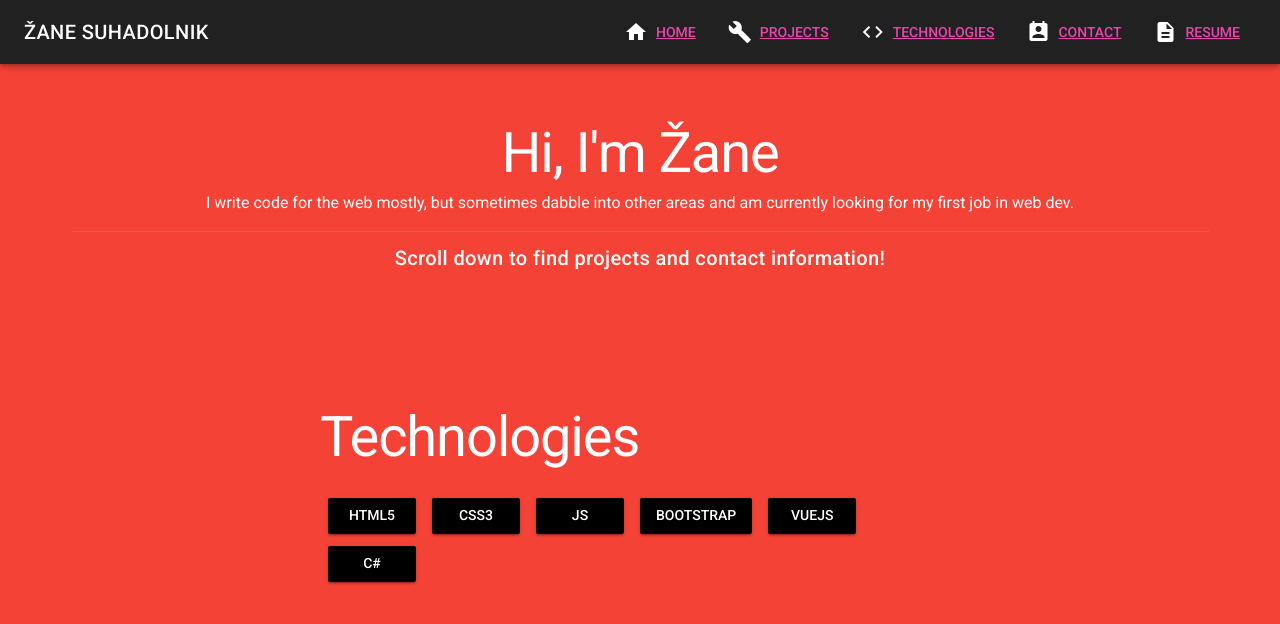
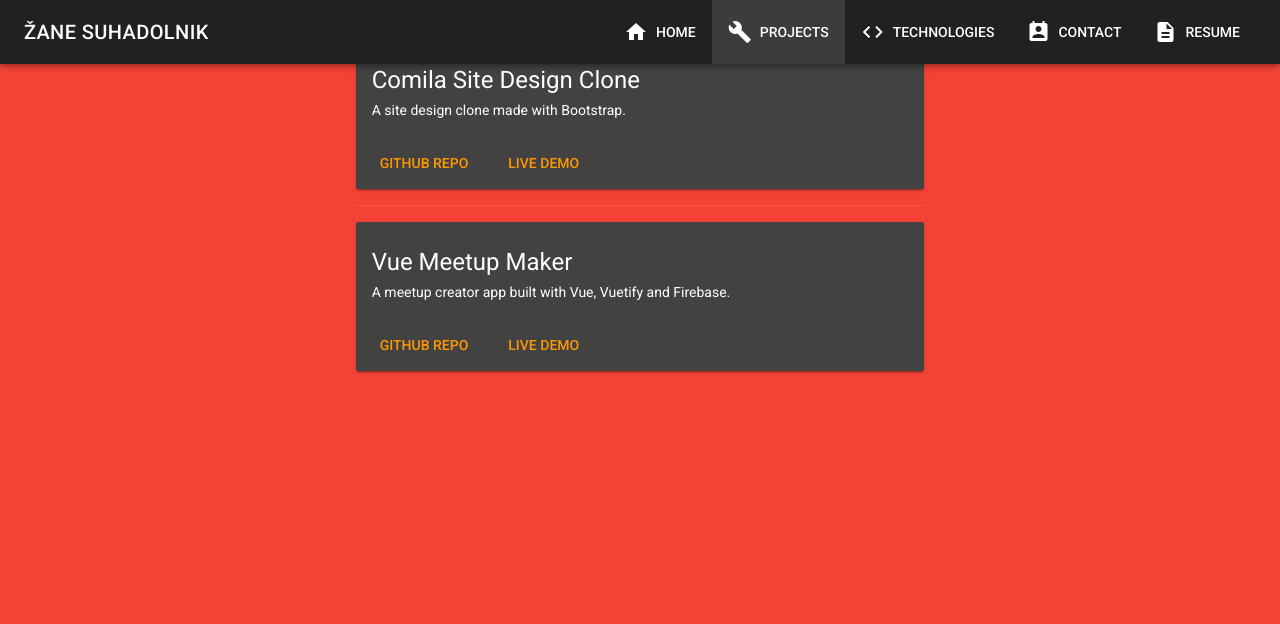
Before and after one commit to zasuh/VuePersonal, a Vue app: page /Projects in a window 1280 px wide. Shown: the top 624 px of the page. Built offline with nearby package versions, Linux system fonts and the light colour scheme.

Commit message:
Added routing to navbar elements, added gradient background to home

```diff
--- a/src/App.vue
+++ b/src/App.vue
@@ -1,8 +1,6 @@
 <template>
   <div id="app">
-    <transition name="moveInUp">
-      <router-view/>
-    </transition>
+    <router-view></router-view>
   </div>
 </template>
 
--- a/src/components/Contact.vue
+++ b/src/components/Contact.vue
@@ -0,0 +1,25 @@
+<template>
+  <v-app dark class="red">
+    <v-toolbar app fixed>
+      <v-toolbar-title>ŽANE SUHADOLNIK</v-toolbar-title>
+      <v-spacer></v-spacer>
+      <v-toolbar-items>
+        <v-btn flat router to="/">
+          <v-icon class="pr-2">home</v-icon>Home
+        </v-btn>
+        <v-btn flat router to="/Projects">
+          <v-icon class="pr-2">build</v-icon>Projects
+        </v-btn>
+        <v-btn flat router to="/Technologies">
+          <v-icon class="pr-2">code</v-icon>Technologies
+        </v-btn>
+        <v-btn flat router to="/Contact">
+          <v-icon class="pr-2">perm_contact_calendar</v-icon>Contact
+        </v-btn>
+        <v-btn flat router to="/Resume">
+          <v-icon class="pr-2">description</v-icon>Resume
+        </v-btn>
+      </v-toolbar-items>
+    </v-toolbar>
+  </v-app>
+</template>
--- a/src/components/Home.vue
+++ b/src/components/Home.vue
@@ -4,51 +4,49 @@
       <v-toolbar-title>ŽANE SUHADOLNIK</v-toolbar-title>
       <v-spacer></v-spacer>
       <v-toolbar-items>
-        <v-btn flat>
-          <v-icon class="pr-2">home</v-icon>
-          <router-link class="nav-link" to="/Home">Home</router-link>
+        <v-btn flat router to="/">
+          <v-icon class="pr-2">home</v-icon>Home
         </v-btn>
-        <v-btn flat>
-          <v-icon class="pr-2" to="\components\Projects">build</v-icon>
-          <router-link class="nav-link" to="/Projects">Projects</router-link>
+        <v-btn flat router to="/Projects">
+          <v-icon class="pr-2">build</v-icon>Projects
         </v-btn>
-        <v-btn flat>
-          <v-icon class="pr-2">code</v-icon>
-          <router-link class="nav-link" to="/Technologies">Technologies</router-link>
+        <v-btn flat router to="/Technologies">
+          <v-icon class="pr-2">code</v-icon>Technologies
         </v-btn>
-        <v-btn flat>
-          <v-icon class="pr-2">perm_contact_calendar</v-icon>
-          <router-link class="nav-link" to="/Contact">Contact</router-link>
+        <v-btn flat router to="/Contact">
+          <v-icon class="pr-2">perm_contact_calendar</v-icon>Contact
         </v-btn>
-        <v-btn flat>
-          <v-icon class="pr-2">description</v-icon>
-          <router-link class="nav-link" to="/Resume">Resume</router-link>
+        <v-btn flat router to="/Resume">
+          <v-icon class="pr-2">description</v-icon>Resume
         </v-btn>
       </v-toolbar-items>
     </v-toolbar>
-    <v-jumbotron class="text-md-center">
+    <v-jumbotron
+      :gradient="gradient"
+      dark
+      src="https://s3.amazonaws.com/vuetify-docs/images/parallax/material2.jpg">>
       <v-container fill-height>
         <v-layout align-center>
-          <v-flex>
+          <v-flex text-xs-center>
             <h3 class="display-3">Hi, I'm Žane</h3>
             <span class="subheading">I write code for the web mostly, but sometimes dabble into other areas
               and am currently looking for my first job in web dev.</span>
             <v-divider class="my-3" dark></v-divider>
-            <div class="title mb-3">Scroll down to find projects and contact information!</div>
           </v-flex>
         </v-layout>
       </v-container>
     </v-jumbotron>
-    <v-layout>
-      <v-flex xs12 sm6 offset-sm3>
-        <h3 class="display-3 pb-3">Technologies</h3>
-        <v-btn color="black">HTML5</v-btn>
-        <v-btn color="black">CSS3</v-btn>
-        <v-btn color="black">JS</v-btn>
-        <v-btn color="black">Bootstrap</v-btn>
-        <v-btn color="black">VueJS</v-btn>
-        <v-btn color="black">C#</v-btn>
-      </v-flex>
-    </v-layout>
   </v-app>
 </template>
+
+<script>
+export default {
+  data: {
+    return: {
+      menuItems: [
+        {}
+      ]
+    }
+  }
+}
+</script>
--- a/src/components/Projects.vue
+++ b/src/components/Projects.vue
@@ -1,28 +1,23 @@
 <template>
-  <div class="projects">
+  <v-app dark class="red">
     <v-toolbar app fixed>
       <v-toolbar-title>ŽANE SUHADOLNIK</v-toolbar-title>
       <v-spacer></v-spacer>
       <v-toolbar-items>
-        <v-btn flat>
-          <v-icon class="pr-2">home</v-icon>
-          <router-link class="nav-link" to="/Home">Home</router-link>
+        <v-btn flat router to="/">
+          <v-icon class="pr-2">home</v-icon>Home
         </v-btn>
-        <v-btn flat>
-          <v-icon class="pr-2" to="\components\Projects">build</v-icon>
-          <router-link class="nav-link" to="/Projects">Projects</router-link>
+        <v-btn flat router to="/Projects">
+          <v-icon class="pr-2">build</v-icon>Projects
         </v-btn>
-        <v-btn flat>
-          <v-icon class="pr-2">code</v-icon>
-          <router-link class="nav-link" to="/Technologies">Technologies</router-link>
+        <v-btn flat router to="/Technologies">
+          <v-icon class="pr-2">code</v-icon>Technologies
         </v-btn>
-        <v-btn flat>
-          <v-icon class="pr-2">perm_contact_calendar</v-icon>
-          <router-link class="nav-link" to="/Contact">Contact</router-link>
+        <v-btn flat router to="/Contact">
+          <v-icon class="pr-2">perm_contact_calendar</v-icon>Contact
         </v-btn>
-        <v-btn flat>
-          <v-icon class="pr-2">description</v-icon>
-          <router-link class="nav-link" to="/Resume">Resume</router-link>
+        <v-btn flat router to="/Resume">
+          <v-icon class="pr-2">description</v-icon>Resume
         </v-btn>
       </v-toolbar-items>
     </v-toolbar>
@@ -58,7 +53,7 @@
         </v-flex>
       </v-layout>
     </v-container>
-  </div>
+  </v-app>
 </template>
 
 <script>
--- a/src/components/Resume.vue
+++ b/src/components/Resume.vue
@@ -0,0 +1,25 @@
+<template>
+  <v-app dark class="red">
+    <v-toolbar app fixed>
+      <v-toolbar-title>ŽANE SUHADOLNIK</v-toolbar-title>
+      <v-spacer></v-spacer>
+      <v-toolbar-items>
+        <v-btn flat router to="/">
+          <v-icon class="pr-2">home</v-icon>Home
+        </v-btn>
+        <v-btn flat router to="/Projects">
+          <v-icon class="pr-2">build</v-icon>Projects
+        </v-btn>
+        <v-btn flat router to="/Technologies">
+          <v-icon class="pr-2">code</v-icon>Technologies
+        </v-btn>
+        <v-btn flat router to="/Contact">
+          <v-icon class="pr-2">perm_contact_calendar</v-icon>Contact
+        </v-btn>
+        <v-btn flat router to="/Resume">
+          <v-icon class="pr-2">description</v-icon>Resume
+        </v-btn>
+      </v-toolbar-items>
+    </v-toolbar>
+  </v-app>
+</template>
--- a/src/components/Technologies.vue
+++ b/src/components/Technologies.vue
@@ -0,0 +1,36 @@
+<template>
+  <v-app dark class="red">
+    <v-toolbar app fixed>
+      <v-toolbar-title>ŽANE SUHADOLNIK</v-toolbar-title>
+      <v-spacer></v-spacer>
+      <v-toolbar-items>
+        <v-btn flat router to="/">
+          <v-icon class="pr-2">home</v-icon>Home
+        </v-btn>
+        <v-btn flat router to="/Projects">
+          <v-icon class="pr-2">build</v-icon>Projects
+        </v-btn>
+        <v-btn flat router to="/Technologies">
+          <v-icon class="pr-2">code</v-icon>Technologies
+        </v-btn>
+        <v-btn flat router to="/Contact">
+          <v-icon class="pr-2">perm_contact_calendar</v-icon>Contact
+        </v-btn>
+        <v-btn flat router to="/Resume">
+          <v-icon class="pr-2">description</v-icon>Resume
+        </v-btn>
+      </v-toolbar-items>
+    </v-toolbar>
+    <v-layout>
+      <v-flex xs12 sm6 offset-sm3>
+        <h3 class="display-3 pb-3">Technologies</h3>
+        <v-btn color="black">HTML5</v-btn>
+        <v-btn color="black">CSS3</v-btn>
+        <v-btn color="black">JS</v-btn>
+        <v-btn color="black">Bootstrap</v-btn>
+        <v-btn color="black">VueJS</v-btn>
+        <v-btn color="black">C#</v-btn>
+      </v-flex>
+    </v-layout>
+  </v-app>
+</template>
--- a/src/router/index.js
+++ b/src/router/index.js
@@ -35,5 +35,6 @@ export default new Router({
       name: 'Technologies',
       component: Technologies
     }
-  ]
+  ],
+  mode: 'history'
 })
```
